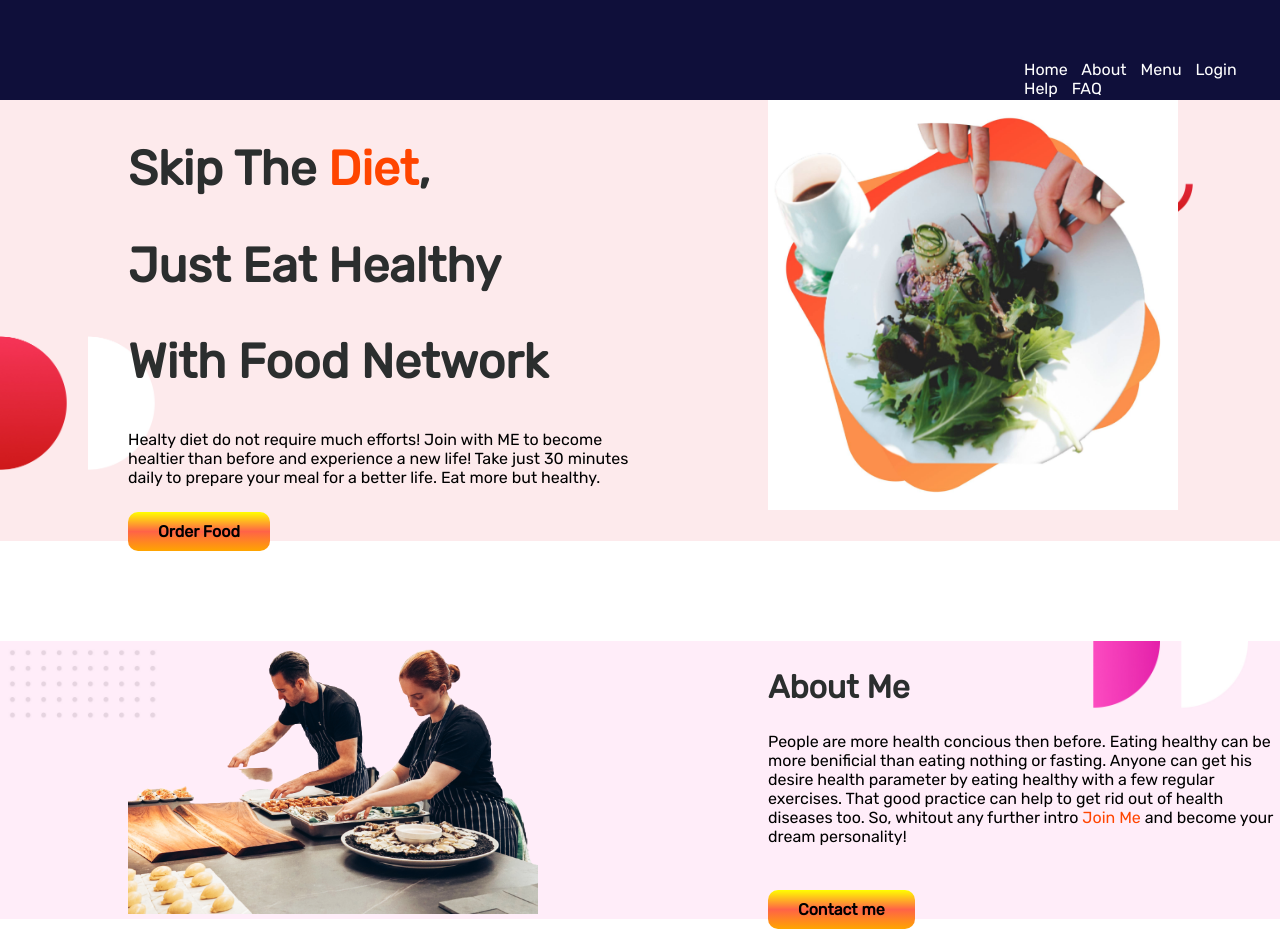
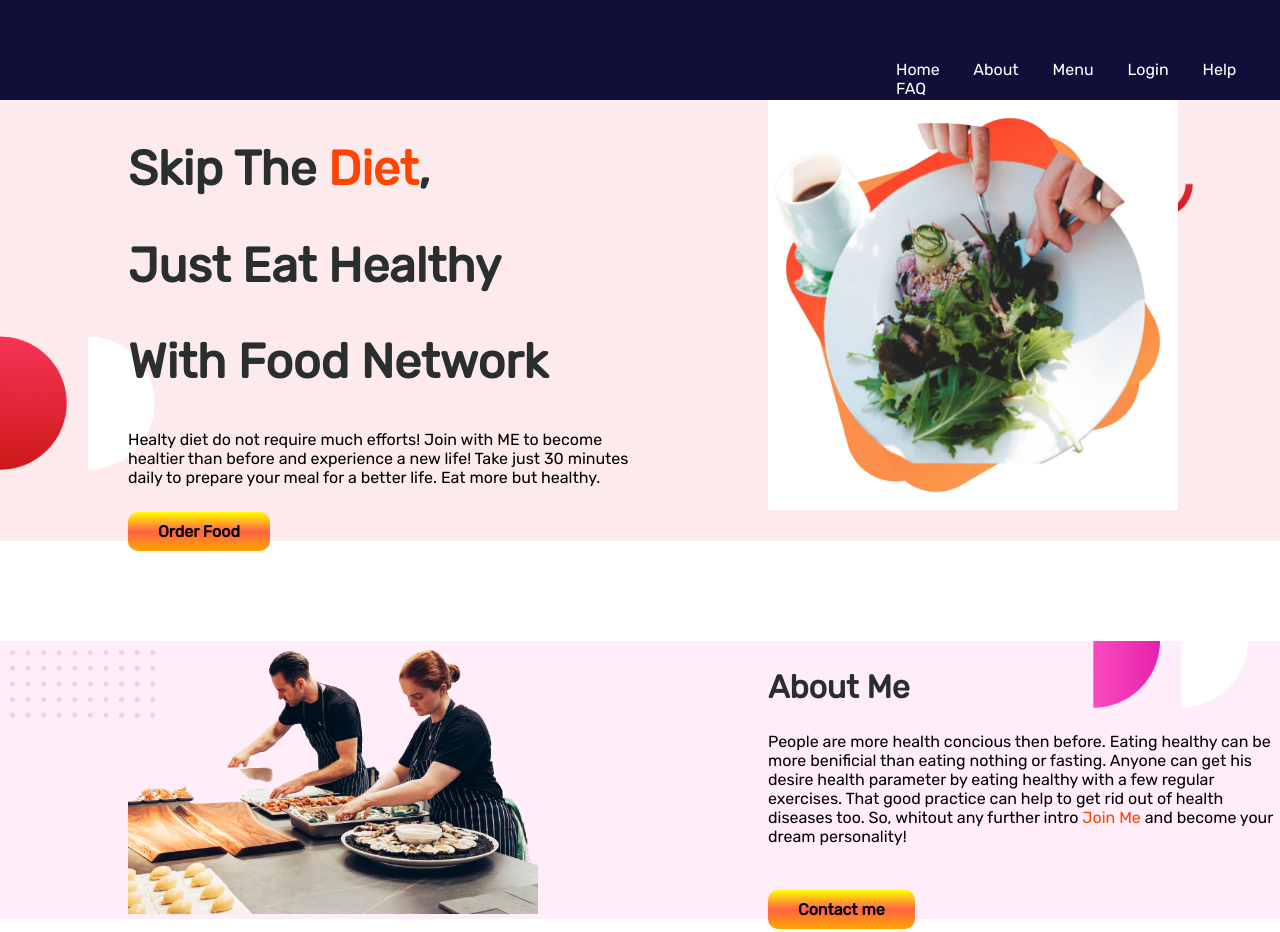
Before and after one commit to dipayanamit/food-web, a plain HTML site: page index.html in a window 1280 px wide. Shown: the top 932 px of the page. Drawn offline with Linux system fonts and the light colour scheme.

```diff
--- a/index.html
+++ b/index.html
@@ -83,7 +83,7 @@
     </section>
     <footer>
         <h3><span class="emp">FOOD</span> SHOP</h3>
-        <p>Eat healthy to live healthy. Live healthy to live happy</p>
+        <p>Eat healthy to live healthy. Live healthy to live happy.</p>
     </footer>
 </body>
 
--- a/style.css
+++ b/style.css
@@ -8,12 +8,12 @@ header{
     background-color: rgb(15, 15, 58);
 }
 .head{
-    padding-left: 80%;
+    padding-left: 70%;
     padding-top: 60px;
 }
 .head a{
     margin-top: 20px;
-    margin-right: 10px;
+    margin-right: 30px;
     text-decoration: none;
     color: white;
 }
```
